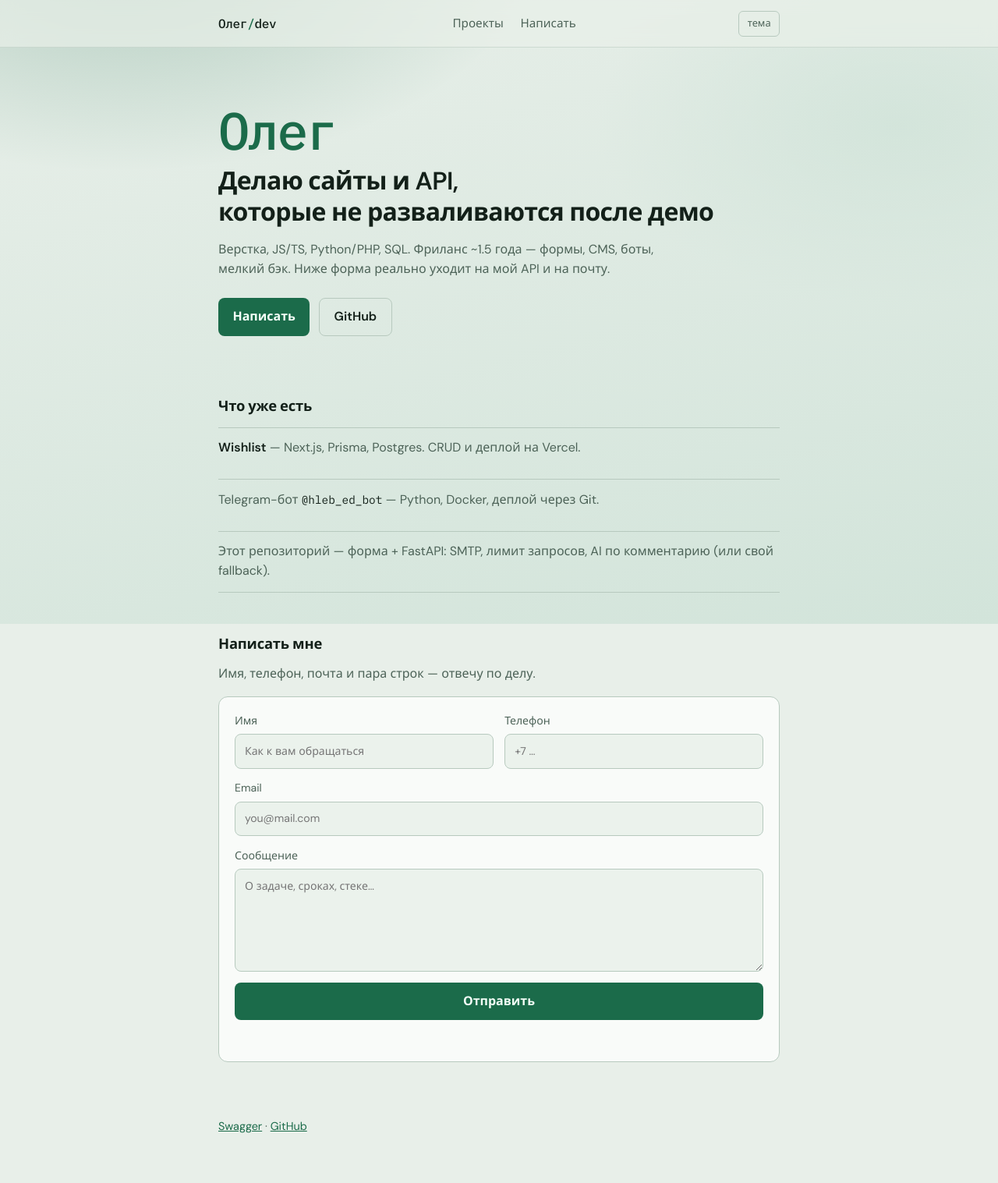
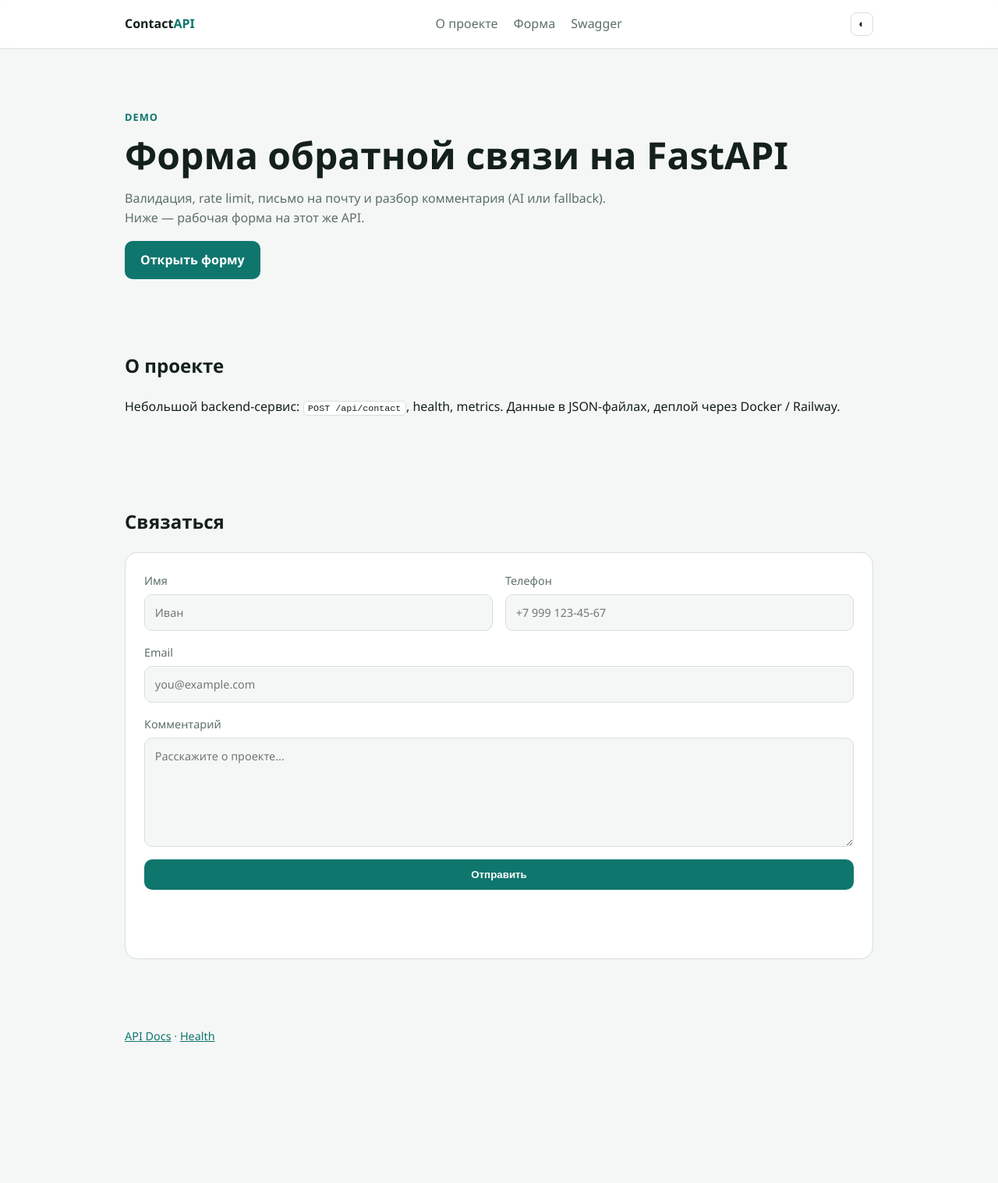
Before and after one commit to Oledjeee69/newtz, a plain HTML site: page frontend/index.html in a window 1280 px wide. Shown: the whole page at 78% size. After the commit the page ends 1402 px from the top, so only its background shows below. Drawn offline with Linux system fonts and the light colour scheme; files that its build step writes are made by us from their sources; files whose address does not match are found by name.

Commit message:
Fix Railway SMTP timeout: accept contact without email, add Resend, neutral landing.
Co-authored-by: Cursor <cursoragent@cursor.com>

```diff
--- a/frontend/index.html
+++ b/frontend/index.html
@@ -3,87 +3,59 @@
 <head>
   <meta charset="UTF-8" />
   <meta name="viewport" content="width=device-width, initial-scale=1.0" />
-  <title>Олег — backend &amp; фронт</title>
-  <link rel="preconnect" href="https://fonts.googleapis.com" />
-  <link rel="preconnect" href="https://fonts.gstatic.com" crossorigin />
-  <link href="https://fonts.googleapis.com/css2?family=DM+Sans:ital,opsz,wght@0,9..40,400;0,9..40,600;0,9..40,700;1,9..40,400&family=IBM+Plex+Mono:wght@400;500&display=swap" rel="stylesheet" />
+  <title>Contact API</title>
   <link rel="stylesheet" href="/static/styles.css" />
 </head>
 <body>
-  <div class="bg" aria-hidden="true"></div>
-
   <header class="header">
-    <div class="wrap header__row">
-      <a class="brand" href="#">Олег<span>/</span>dev</a>
+    <div class="container header__inner">
+      <a class="logo" href="#">Contact<span>API</span></a>
       <nav>
-        <a href="#work">Проекты</a>
-        <a href="#contact">Написать</a>
+        <a href="#about">О проекте</a>
+        <a href="#contact">Форма</a>
+        <a href="/docs" target="_blank" rel="noopener">Swagger</a>
       </nav>
-      <button type="button" id="themeToggle" class="theme-btn" aria-label="Сменить тему">тема</button>
+      <button type="button" id="themeToggle" class="theme-toggle" aria-label="Тема">◐</button>
     </div>
   </header>
 
   <main>
-    <section class="hero wrap">
-      <p class="brand-mark">Олег</p>
-      <h1>Делаю сайты и API,<br />которые не разваливаются после демо</h1>
-      <p class="lead">
-        Верстка, JS/TS, Python/PHP, SQL. Фриланс ~1.5 года — формы, CMS, боты, мелкий бэк.
-        Ниже форма реально уходит на мой API и на почту.
+    <section class="hero container">
+      <p class="hero__badge">Demo</p>
+      <h1>Форма обратной связи на FastAPI</h1>
+      <p class="hero__text">
+        Валидация, rate limit, письмо на почту и разбор комментария (AI или fallback).
+        Ниже — рабочая форма на этот же API.
       </p>
-      <div class="cta">
-        <a class="btn" href="#contact">Написать</a>
-        <a class="btn btn--ghost" href="https://github.com/Oledjeee69" target="_blank" rel="noopener">GitHub</a>
-      </div>
+      <a class="btn" href="#contact">Открыть форму</a>
     </section>
 
-    <section id="work" class="block wrap">
-      <h2>Что уже есть</h2>
-      <ul class="list">
-        <li>
-          <a href="https://wishlistt.vercel.app/" target="_blank" rel="noopener">Wishlist</a>
-          — Next.js, Prisma, Postgres. CRUD и деплой на Vercel.
-        </li>
-        <li>
-          Telegram-бот <code>@hleb_ed_bot</code> — Python, Docker, деплой через Git.
-        </li>
-        <li>
-          Этот репозиторий — форма + FastAPI: SMTP, лимит запросов, AI по комментарию (или свой fallback).
-        </li>
-      </ul>
+    <section id="about" class="section container">
+      <h2>О проекте</h2>
+      <p>
+        Небольшой backend-сервис: <code>POST /api/contact</code>, health, metrics.
+        Данные в JSON-файлах, деплой через Docker / Railway.
+      </p>
     </section>
 
-    <section id="contact" class="block wrap">
-      <h2>Написать мне</h2>
-      <p class="sub">Имя, телефон, почта и пара строк — отвечу по делу.</p>
-      <form id="contactForm" class="form" novalidate>
-        <div class="form__grid">
-          <label>Имя
-            <input name="name" required minlength="2" maxlength="100" autocomplete="name" placeholder="Как к вам обращаться" />
-          </label>
-          <label>Телефон
-            <input name="phone" required autocomplete="tel" placeholder="+7 …" />
-          </label>
+    <section id="contact" class="section container">
+      <h2>Связаться</h2>
+      <form id="contactForm" class="form">
+        <div class="form__row">
+          <label>Имя<input name="name" required minlength="2" maxlength="100" placeholder="Иван" /></label>
+          <label>Телефон<input name="phone" required placeholder="+7 999 123-45-67" /></label>
         </div>
-        <label>Email
-          <input name="email" type="email" required autocomplete="email" placeholder="you@mail.com" />
-        </label>
-        <label>Сообщение
-          <textarea name="comment" required minlength="10" maxlength="2000" rows="5" placeholder="О задаче, сроках, стеке…"></textarea>
-        </label>
+        <label>Email<input name="email" type="email" required placeholder="you@example.com" /></label>
+        <label>Комментарий<textarea name="comment" required minlength="10" maxlength="2000" rows="5" placeholder="Расскажите о проекте..."></textarea></label>
         <input type="text" name="company_fax" class="hp" tabindex="-1" autocomplete="off" aria-hidden="true" />
         <button type="submit" class="btn" id="submitBtn">Отправить</button>
-        <p id="formMessage" class="form__msg" role="status"></p>
+        <p id="formMessage" class="form__message" role="status"></p>
       </form>
     </section>
   </main>
 
-  <footer class="footer wrap">
-    <p>
-      <a href="/docs" target="_blank" rel="noopener">Swagger</a>
-      ·
-      <a href="https://github.com/Oledjeee69" target="_blank" rel="noopener">GitHub</a>
-    </p>
+  <footer class="footer container">
+    <p><a href="/docs" target="_blank" rel="noopener">API Docs</a> · <a href="/api/health" target="_blank" rel="noopener">Health</a></p>
   </footer>
 
   <script src="/static/app.js"></script>
--- a/frontend/styles.css
+++ b/frontend/styles.css
@@ -1,273 +1,119 @@
 :root {
-  --bg0: #e8efe9;
-  --bg1: #d2e4da;
-  --panel: rgba(255, 255, 255, 0.72);
-  --ink: #132019;
-  --mute: #4d6358;
-  --line: #b7c9be;
-  --accent: #1b6b4a;
-  --accent-ink: #f4fff8;
-  --danger: #9f1d1d;
-  --ok: #0f6b3a;
-  --font: "DM Sans", "Segoe UI", sans-serif;
-  --mono: "IBM Plex Mono", ui-monospace, monospace;
+  --bg: #f4f7f6;
+  --panel: #ffffff;
+  --ink: #14201c;
+  --mute: #5d6f68;
+  --accent: #0f766e;
+  --edge: #d5e0db;
+  --danger: #b42318;
+  --ok: #027a48;
 }
 
 [data-theme="dark"] {
-  --bg0: #0a1410;
-  --bg1: #12241c;
-  --panel: rgba(18, 32, 26, 0.78);
-  --ink: #e6f2eb;
-  --mute: #8eab9a;
-  --line: #2a4035;
-  --accent: #3dba7e;
-  --accent-ink: #062214;
-  --danger: #ff7b72;
-  --ok: #4ade80;
+  --bg: #0c1210;
+  --panel: #121a17;
+  --ink: #e8f0ec;
+  --mute: #93a59c;
+  --accent: #2dd4bf;
+  --edge: #24312c;
+  --danger: #f97066;
+  --ok: #32d583;
 }
 
 * { box-sizing: border-box; }
-
 body {
   margin: 0;
-  min-height: 100vh;
-  font-family: var(--font);
+  font-family: "Segoe UI", system-ui, sans-serif;
+  background: var(--bg);
   color: var(--ink);
-  background: var(--bg0);
-  line-height: 1.55;
+  line-height: 1.6;
 }
-
-.bg {
-  position: fixed;
-  inset: 0;
-  z-index: -1;
-  background:
-    radial-gradient(900px 500px at 12% -10%, color-mix(in oklab, var(--accent) 28%, transparent), transparent 60%),
-    radial-gradient(700px 420px at 90% 20%, color-mix(in oklab, var(--bg1) 90%, transparent), transparent 55%),
-    linear-gradient(165deg, var(--bg0), var(--bg1));
-}
-
-.wrap {
-  width: min(720px, 92%);
-  margin: 0 auto;
-}
-
+.container { width: min(960px, 92%); margin: 0 auto; }
 .header {
+  border-bottom: 1px solid var(--edge);
+  background: color-mix(in oklab, var(--panel) 90%, transparent);
+  backdrop-filter: blur(8px);
   position: sticky;
   top: 0;
-  z-index: 10;
-  backdrop-filter: blur(10px);
-  background: color-mix(in oklab, var(--bg0) 70%, transparent);
-  border-bottom: 1px solid color-mix(in oklab, var(--line) 55%, transparent);
 }
-
-.header__row {
+.header__inner {
   display: flex;
   align-items: center;
   justify-content: space-between;
+  padding: 1rem 0;
   gap: 1rem;
-  padding: 0.85rem 0;
 }
-
-.brand {
-  font-family: var(--mono);
-  font-weight: 500;
-  text-decoration: none;
+.logo { font-weight: 700; text-decoration: none; color: var(--ink); }
+.logo span { color: var(--accent); }
+nav a { color: var(--mute); text-decoration: none; margin-left: 1rem; }
+nav a:hover { color: var(--accent); }
+.theme-toggle {
+  border: 1px solid var(--edge);
+  background: var(--panel);
+  border-radius: 8px;
+  padding: 0.4rem 0.6rem;
+  cursor: pointer;
   color: var(--ink);
-  letter-spacing: -0.02em;
 }
-
-.brand span { color: var(--accent); }
-
-nav a {
-  color: var(--mute);
-  text-decoration: none;
-  margin-left: 1.1rem;
-  font-size: 0.95rem;
+.hero { padding: 4rem 0 2rem; }
+.hero__badge {
+  color: var(--accent);
+  font-weight: 600;
+  text-transform: uppercase;
+  letter-spacing: 0.08em;
+  font-size: 0.8rem;
 }
-
-nav a:hover { color: var(--accent); }
-
-.theme-btn {
-  font: inherit;
-  font-size: 0.8rem;
-  border: 1px solid var(--line);
-  background: transparent;
-  color: var(--mute);
-  padding: 0.35rem 0.65rem;
+.hero h1 {
+  font-size: clamp(2rem, 5vw, 3rem);
+  line-height: 1.1;
+  margin: 0.5rem 0 1rem;
+}
+.hero__text { color: var(--mute); max-width: 640px; }
+.section { padding: 2.5rem 0; }
+.section code {
+  font-size: 0.9em;
+  background: var(--panel);
+  border: 1px solid var(--edge);
   border-radius: 6px;
+  padding: 0.1rem 0.35rem;
+}
+.btn {
+  display: inline-block;
+  background: var(--accent);
+  color: #fff;
+  border: none;
+  border-radius: 10px;
+  padding: 0.75rem 1.25rem;
+  font-weight: 600;
   cursor: pointer;
-}
-
-.theme-btn:hover { color: var(--ink); border-color: var(--mute); }
-
-.hero {
-  padding: 4.5rem 0 2.5rem;
-  animation: rise 0.7s ease both;
-}
-
-.brand-mark {
-  margin: 0 0 0.75rem;
-  font-family: var(--mono);
-  font-size: clamp(2.4rem, 8vw, 4.2rem);
-  font-weight: 500;
-  letter-spacing: -0.04em;
-  line-height: 1;
-  color: var(--accent);
-}
-
-.hero h1 {
-  margin: 0 0 1rem;
-  font-size: clamp(1.45rem, 3.4vw, 2rem);
-  font-weight: 600;
-  letter-spacing: -0.02em;
-  line-height: 1.25;
-}
-
-.lead {
-  margin: 0 0 1.5rem;
-  color: var(--mute);
-  max-width: 38rem;
-}
-
-.cta { display: flex; flex-wrap: wrap; gap: 0.75rem; }
-
-.btn {
-  display: inline-flex;
-  align-items: center;
-  justify-content: center;
-  font: inherit;
-  font-weight: 600;
-  text-decoration: none;
-  border: none;
-  border-radius: 8px;
-  padding: 0.7rem 1.15rem;
-  background: var(--accent);
-  color: var(--accent-ink);
-  cursor: pointer;
-  transition: transform 0.15s ease, opacity 0.15s ease;
-}
-
-.btn:hover { transform: translateY(-1px); }
-.btn:disabled { opacity: 0.55; cursor: not-allowed; transform: none; }
-
-.btn--ghost {
-  background: transparent;
-  color: var(--ink);
-  border: 1px solid var(--line);
-}
-
-.block {
-  padding: 2.25rem 0 1rem;
-  animation: rise 0.8s ease 0.12s both;
-}
-
-.block h2 {
-  margin: 0 0 0.75rem;
-  font-size: 1.15rem;
-  letter-spacing: -0.01em;
-}
-
-.sub {
-  margin: 0 0 1rem;
-  color: var(--mute);
-}
-
-.list {
-  margin: 0;
-  padding: 0;
-  list-style: none;
-  display: grid;
-  gap: 0.85rem;
-}
-
-.list li {
-  padding: 0.85rem 0;
-  border-top: 1px solid var(--line);
-  color: var(--mute);
-}
-
-.list li:last-child { border-bottom: 1px solid var(--line); }
-
-.list a {
-  color: var(--ink);
-  font-weight: 600;
   text-decoration: none;
 }
-
-.list a:hover { color: var(--accent); }
-
-.list code {
-  font-family: var(--mono);
-  font-size: 0.9em;
+.btn:disabled { opacity: 0.6; cursor: not-allowed; }
+.form {
+  background: var(--panel);
+  border: 1px solid var(--edge);
+  border-radius: 16px;
+  padding: 1.5rem;
+  display: grid;
+  gap: 1rem;
+}
+.form__row { display: grid; grid-template-columns: 1fr 1fr; gap: 1rem; }
+label { display: grid; gap: 0.35rem; font-size: 0.9rem; color: var(--mute); }
+input, textarea {
+  border: 1px solid var(--edge);
+  border-radius: 10px;
+  padding: 0.7rem 0.8rem;
+  background: var(--bg);
   color: var(--ink);
+  font: inherit;
 }
-
-.form {
-  display: grid;
-  gap: 0.9rem;
-  padding: 1.25rem;
-  background: var(--panel);
-  border: 1px solid var(--line);
-  border-radius: 12px;
-  backdrop-filter: blur(8px);
+.hp { display: none !important; }
+.form__message { min-height: 1.25rem; font-size: 0.9rem; }
+.form__message.success { color: var(--ok); }
+.form__message.error { color: var(--danger); }
+.footer { padding: 2rem 0 3rem; color: var(--mute); font-size: 0.9rem; }
+.footer a { color: var(--accent); }
+@media (max-width: 640px) {
+  .form__row { grid-template-columns: 1fr; }
+  nav { display: none; }
 }
-
-.form__grid {
-  display: grid;
-  grid-template-columns: 1fr 1fr;
-  gap: 0.9rem;
-}
-
-label {
-  display: grid;
-  gap: 0.35rem;
-  font-size: 0.88rem;
-  color: var(--mute);
-}
-
-input,
-textarea {
-  font: inherit;
-  color: var(--ink);
-  background: color-mix(in oklab, var(--bg0) 80%, transparent);
-  border: 1px solid var(--line);
-  border-radius: 8px;
-  padding: 0.65rem 0.75rem;
-}
-
-input:focus,
-textarea:focus {
-  outline: 2px solid color-mix(in oklab, var(--accent) 45%, transparent);
-  outline-offset: 1px;
-}
-
-.hp { position: absolute; left: -9999px; opacity: 0; height: 0; width: 0; }
-
-.form__msg {
-  margin: 0;
-  min-height: 1.2rem;
-  font-size: 0.9rem;
-}
-
-.form__msg.success { color: var(--ok); }
-.form__msg.error { color: var(--danger); }
-
-.footer {
-  padding: 2.5rem 0 3rem;
-  color: var(--mute);
-  font-size: 0.9rem;
-}
-
-.footer a { color: var(--accent); }
-
-@keyframes rise {
-  from { opacity: 0; transform: translateY(12px); }
-  to { opacity: 1; transform: none; }
-}
-
-@media (max-width: 640px) {
-  .form__grid { grid-template-columns: 1fr; }
-  nav { display: none; }
-  .hero { padding-top: 3rem; }
-}
```
Also changed, not shown: frontend/app.js (+4 -4 lines), templates/email/owner_notification.html (+9 -6 lines), templates/email/user_confirmation.html (+3 -3 lines), 10 other files.
